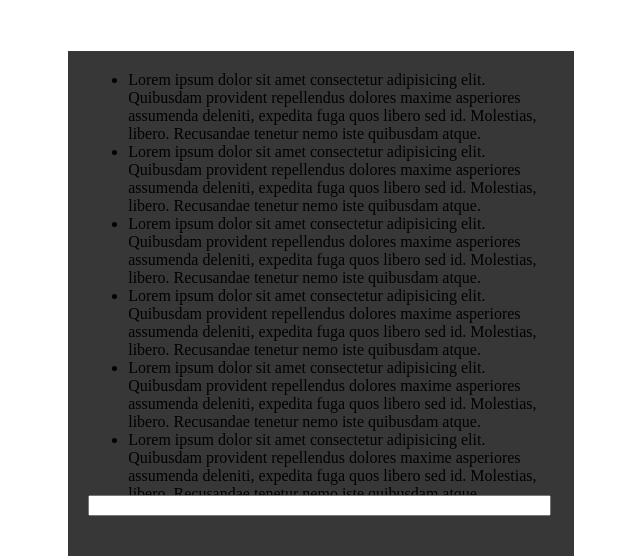
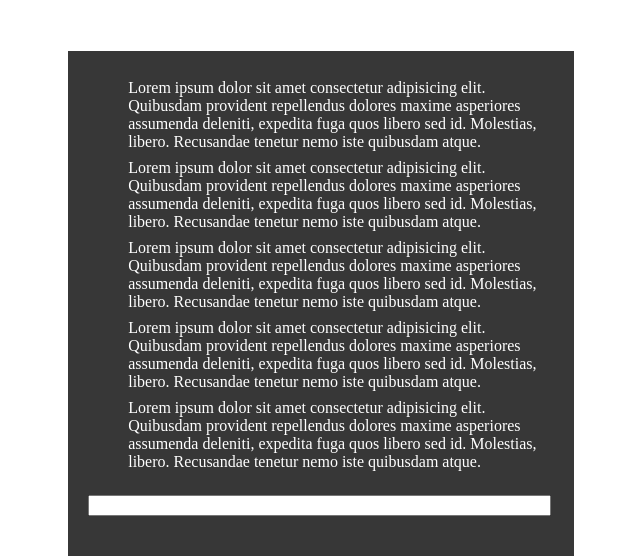
Before and after one commit to akar016012/SE_1_Team_1, a plain HTML site: page Console_Page/console.html in a window 1280 px wide. Shown: the whole page, without its empty margins (319-959 px from the left). Drawn offline with Linux system fonts and the light colour scheme.

Commit message:
scroll bar | custom

```diff
--- a/Console_Page/console.html
+++ b/Console_Page/console.html
@@ -45,6 +45,12 @@
           expedita fuga quos libero sed id. Molestias, libero. Recusandae
           tenetur nemo iste quibusdam atque.
         </li>
+        <li>
+          Lorem ipsum dolor sit amet consectetur adipisicing elit. Quibusdam
+          provident repellendus dolores maxime asperiores assumenda deleniti,
+          expedita fuga quos libero sed id. Molestias, libero. Recusandae
+          tenetur nemo iste quibusdam atque.
+        </li>
       </ul>
       <input type="text" id="message" />
     </div>
--- a/Console_Page/style_cp.css
+++ b/Console_Page/style_cp.css
@@ -13,3 +13,24 @@ input {
   bottom: 8%;
   width: 90%;
 }
+ul {
+  max-height: 25rem;
+  overflow-y: auto;
+}
+
+ul::-webkit-scrollbar {
+  background-color: #dd841e;
+  border-radius: 10px;
+}
+ul::-webkit-scrollbar-thumb {
+  background-color: #0f0808;
+  border: 1px solid #333333;
+  border-radius: 10px;
+}
+
+ul > li {
+  text-decoration: none;
+  list-style: none;
+  color: white;
+  margin-top: 0.5em;
+}
```
